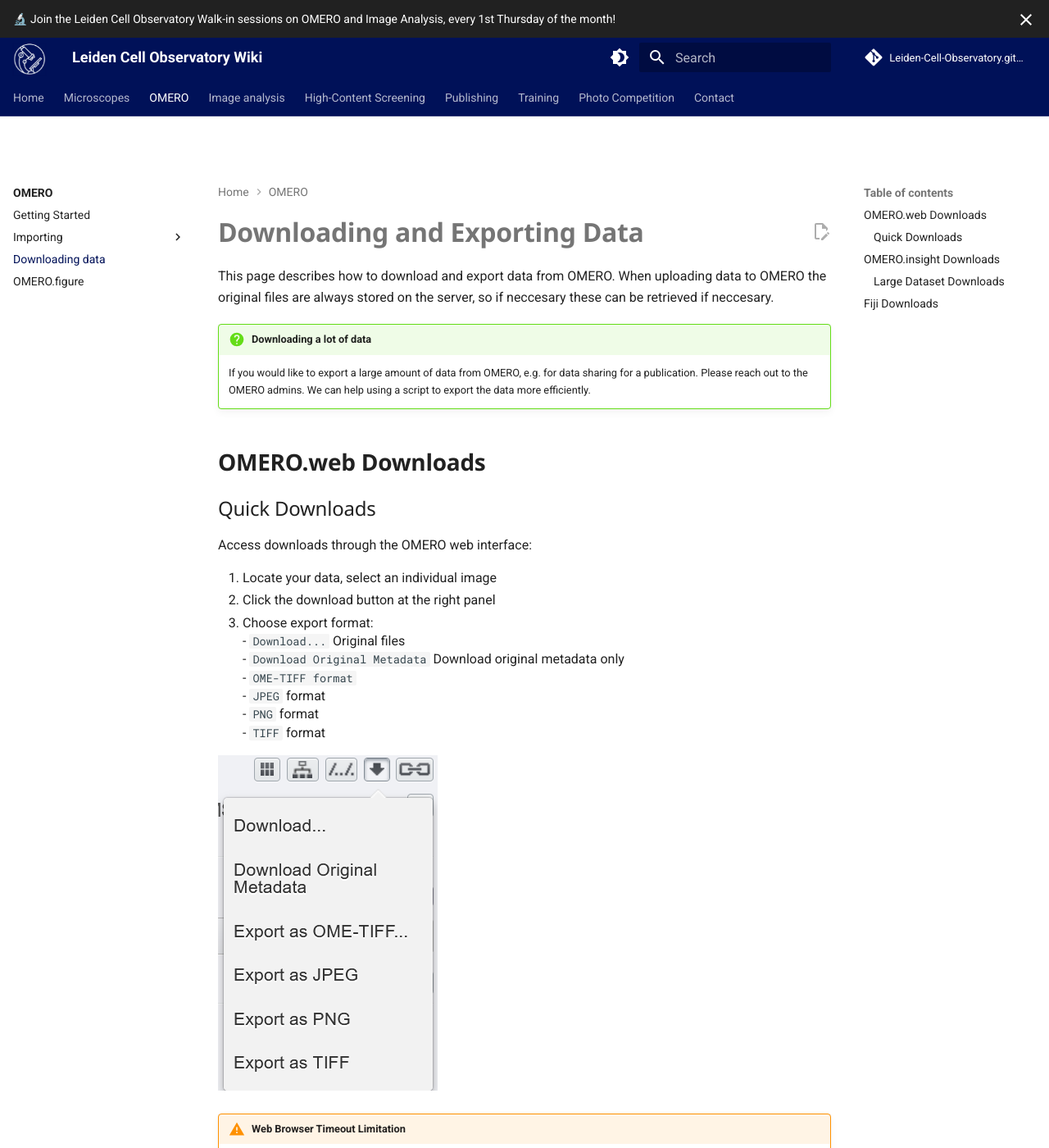
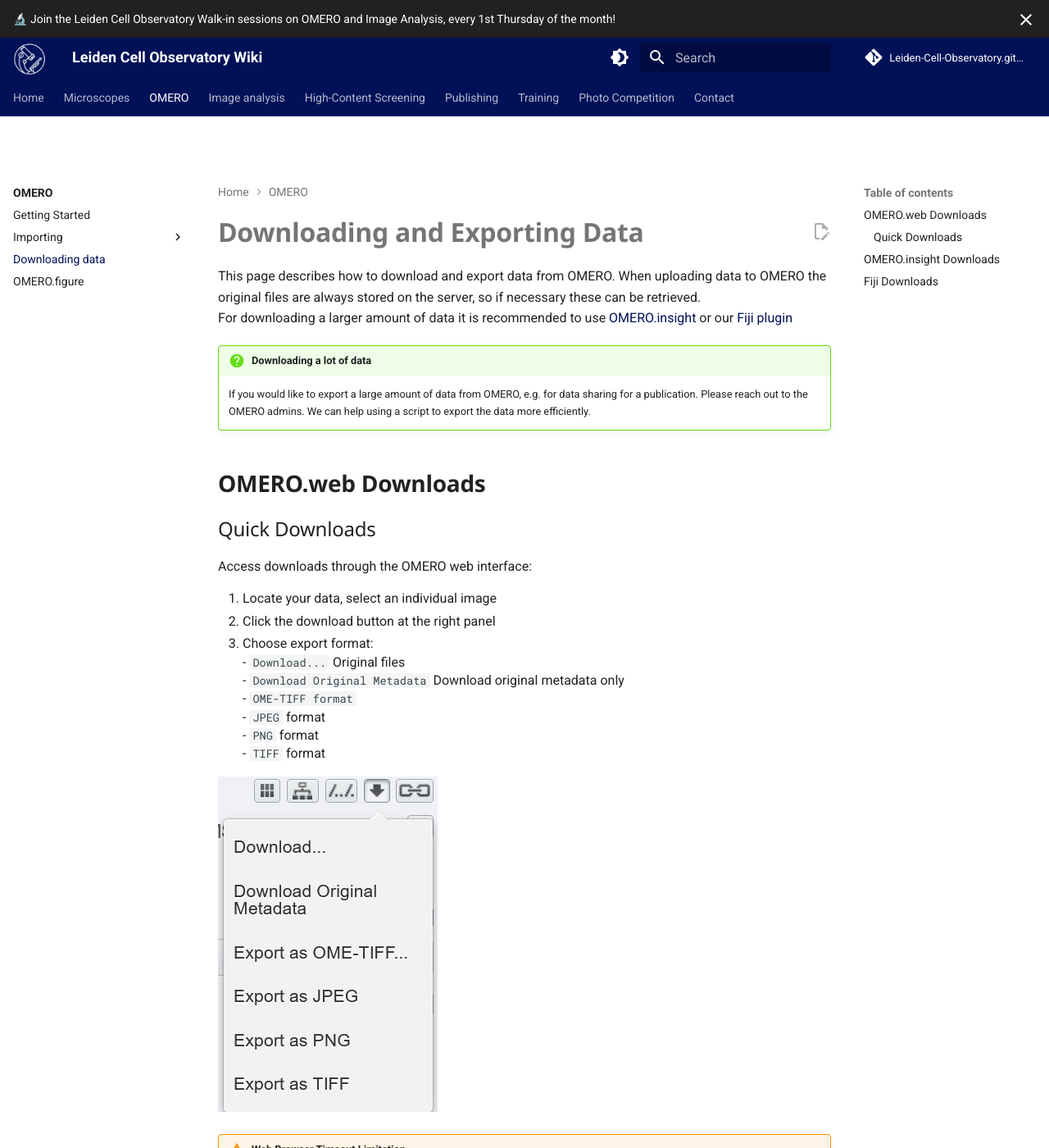
Before and after one commit to Leiden-Cell-Observatory/Leiden-Cell-Observatory.github.io, an MkDocs documentation site: the page built from docs/omero/downloading.md, in a window 1280 px wide and 1400 px high. Shown: the whole window at 82% size. Built offline with MkDocs 1.6.1 and Material for MkDocs 9.7.7, drawn with Linux system fonts in a browser that asks for light colours; comment, search, counter and statistics services are not loaded; some of the changed text lies outside the part shown.

Commit message:
Update downloading.md for clarity and corrections
Corrected spelling errors and improved clarity in the downloading documentation. Added recommendation for using OMERO.insight or Fiji plugin for large data downloads.

```diff
--- a/docs/omero/downloading.md
+++ b/docs/omero/downloading.md
@@ -10,7 +10,8 @@
 
 # Downloading and Exporting Data
 
-This page describes how to download and export data from OMERO. When uploading data to OMERO the original files are always stored on the server, so if neccesary these can be retrieved if neccesary.
+This page describes how to download and export data from OMERO. When uploading data to OMERO the original files are always stored on the server, so if necessary these can be retrieved.
+For downloading a larger amount of data it is recommended to use [OMERO.insight](#omeroinsight-downloads) or our [Fiji plugin](#fiji-downloads)
 
 !!! question "Downloading a lot of data"
       If you would like to export a large amount of data from OMERO, e.g. for data sharing for a publication. Please reach out to the OMERO admins. We can help using a script to export the data more efficiently.
@@ -38,7 +39,6 @@
 
 ## OMERO.insight Downloads
 
-### Large Dataset Downloads
 1. Launch and log into OMERO.insight
 2. Navigate to your dataset
 3. Click the download button
```
